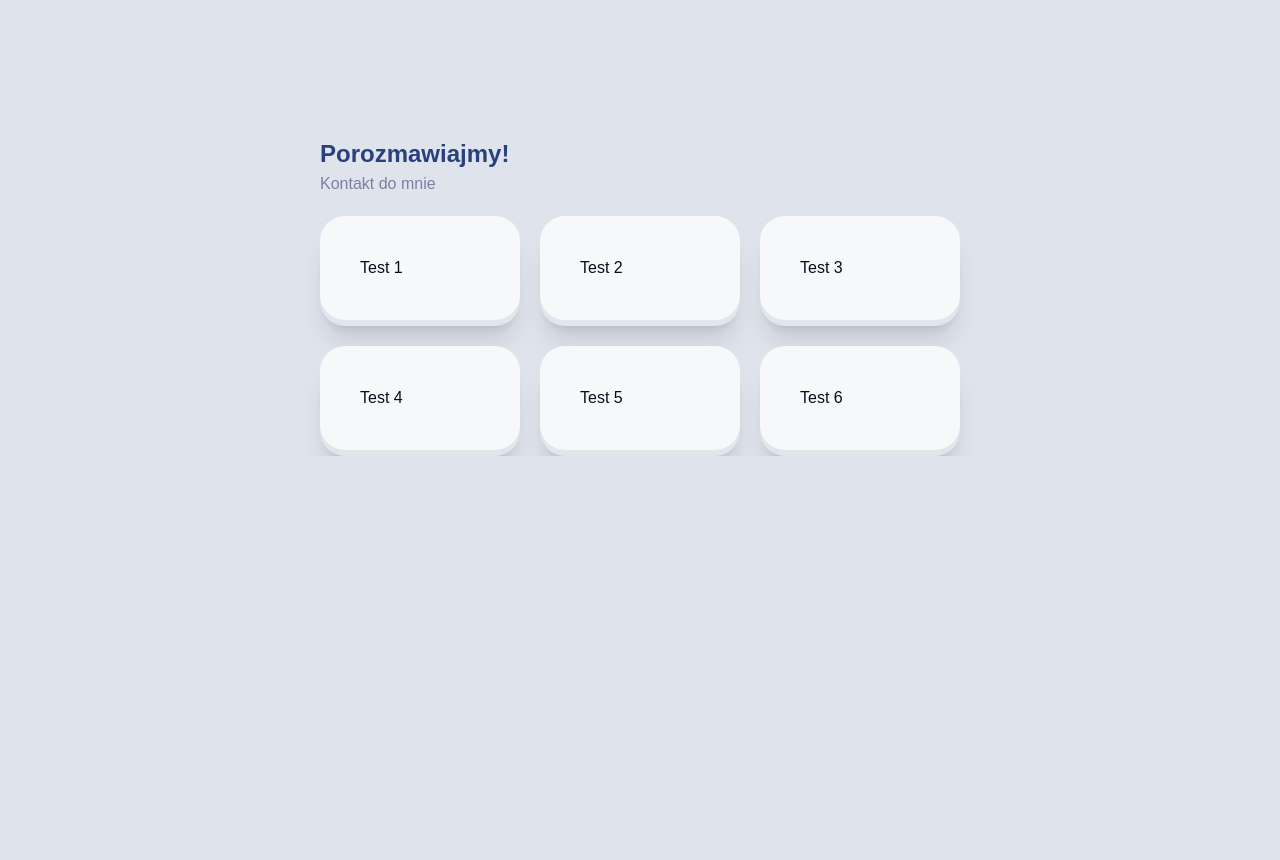
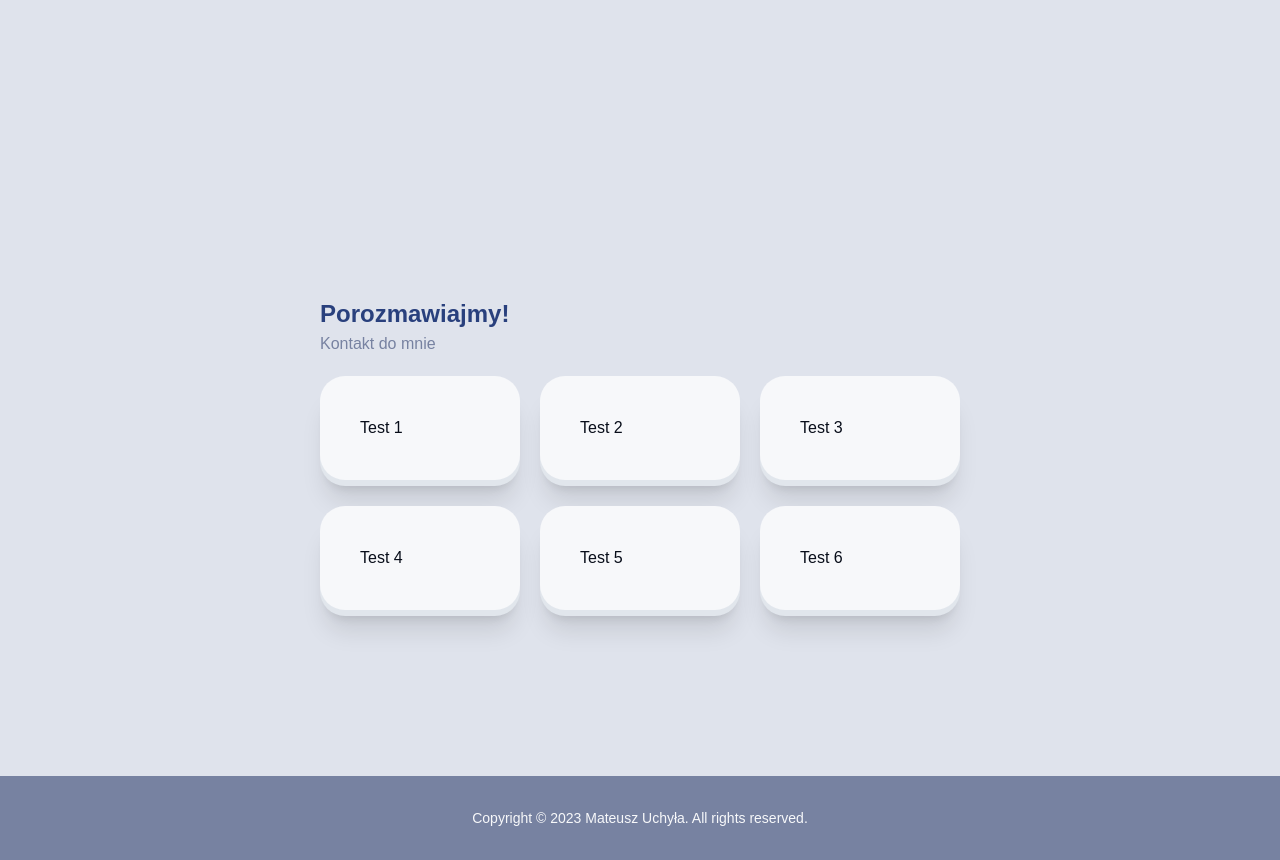
Before and after one commit to m-uchyla/personalPage, a React (Create React App) app: page / in a window 1280 px wide. Shown: the part 620-1480 px from the top of the page. Before the commit the page ends 1076 px from the top, so only its background shows below. Built offline with nearby package versions, Linux system fonts and the light colour scheme.

Commit message:
footer added

```diff
--- a/src/components/index.js
+++ b/src/components/index.js
@@ -3,6 +3,7 @@ import Homepage from "./templates/homepage"
 import Hero from "./organisms/hero"
 import Contact from "./organisms/contact"
 import Card from "./atoms/card"
+import Footer from "./templates/footer"
 
 export {
     /*--- ATOMS ---*/
@@ -14,5 +15,6 @@ export {
     Contact,
     /*--- TEMPLATES ---*/
     Navbar,
-    Homepage
+    Homepage,
+    Footer
 }
--- /dev/null
+++ b/src/components/templates/footer.jsx
@@ -0,0 +1,10 @@
+
+export default function Footer(){
+    return(
+        <footer className="w-full bg-tsecondary text-center">
+            <div className="py-[2rem]">
+                <h3 className="text-twhite text-sm">Copyright © 2023 Mateusz Uchyła. All rights reserved.</h3>
+            </div>
+        </footer>
+    )
+}
--- a/src/pages/App.js
+++ b/src/pages/App.js
@@ -1,11 +1,12 @@
 import '../styles/globals.css';
-import { Navbar, Homepage } from '../components';
+import { Navbar, Homepage, Footer } from '../components';
 
 function App() {
   return (
     <>
       <Navbar />
       <Homepage />
+      <Footer />
     </>
   );
 }
--- a/src/styles/globals.css
+++ b/src/styles/globals.css
@@ -23,6 +23,10 @@ body {
 /* *{
   border: 1px red dashed;
 } */
+
+section{
+  margin-bottom: 10rem;
+}
 
 nav ul {
   list-style: none;
```
